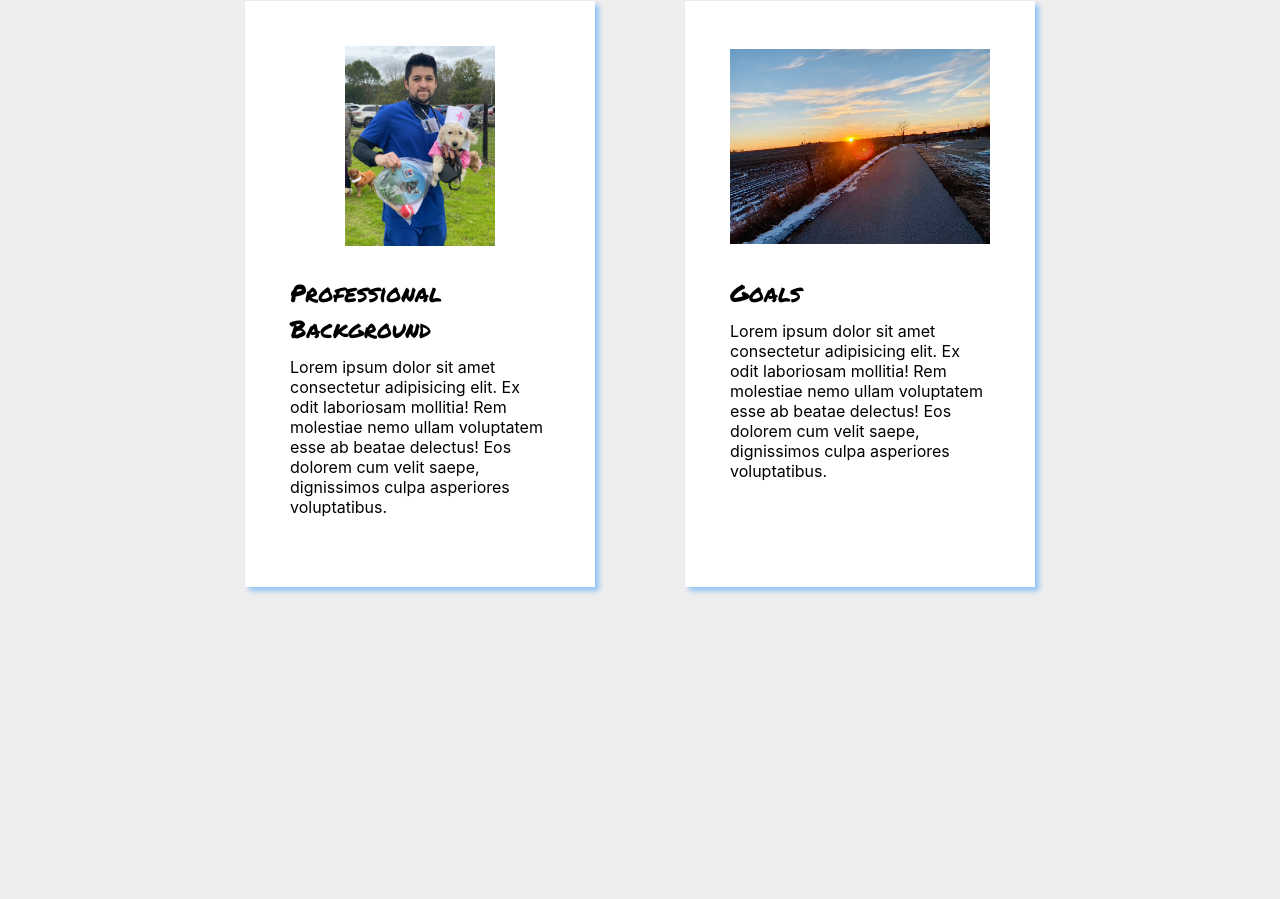
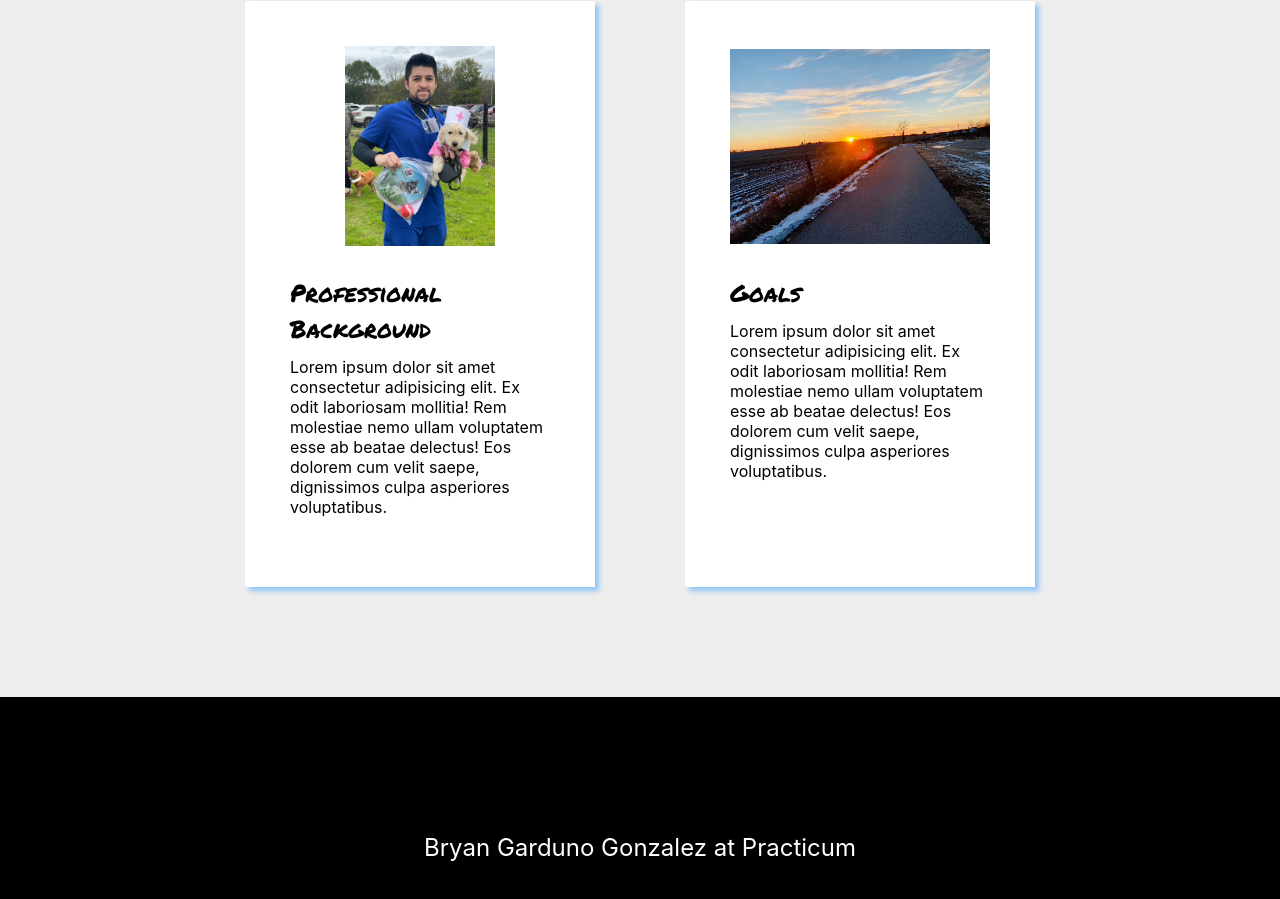
Before and after one commit to brosmar18/about-me-project, a plain HTML site: page index.html in a window 1280 px wide. Shown: the part 1509-2408 px from the top of the page. Before the commit the page ends 2206 px from the top, so only its background shows below. Drawn offline with Linux system fonts and the light colour scheme; files whose address does not match are found by name.

Commit message:
footer with signature added

```diff
--- a/index.html
+++ b/index.html
@@ -50,6 +50,7 @@
   </section>
   <footer class="footer">
     <!-- add your signature here -->
+    <p class="signature">Bryan Garduno Gonzalez at Practicum</p>
   </footer>
 </body>
 
--- a/style.css
+++ b/style.css
@@ -93,6 +93,13 @@ a {
 .footer {
   display: flex;
   /* add missing declarations */
+  min-height: 300px;
+  background-color: #000000;
 }
 
 /* add a CSS rule for the footer signature */
+.signature {
+  font-size: 24px;
+  color: #ffffff;
+  margin: auto;
+}
```
